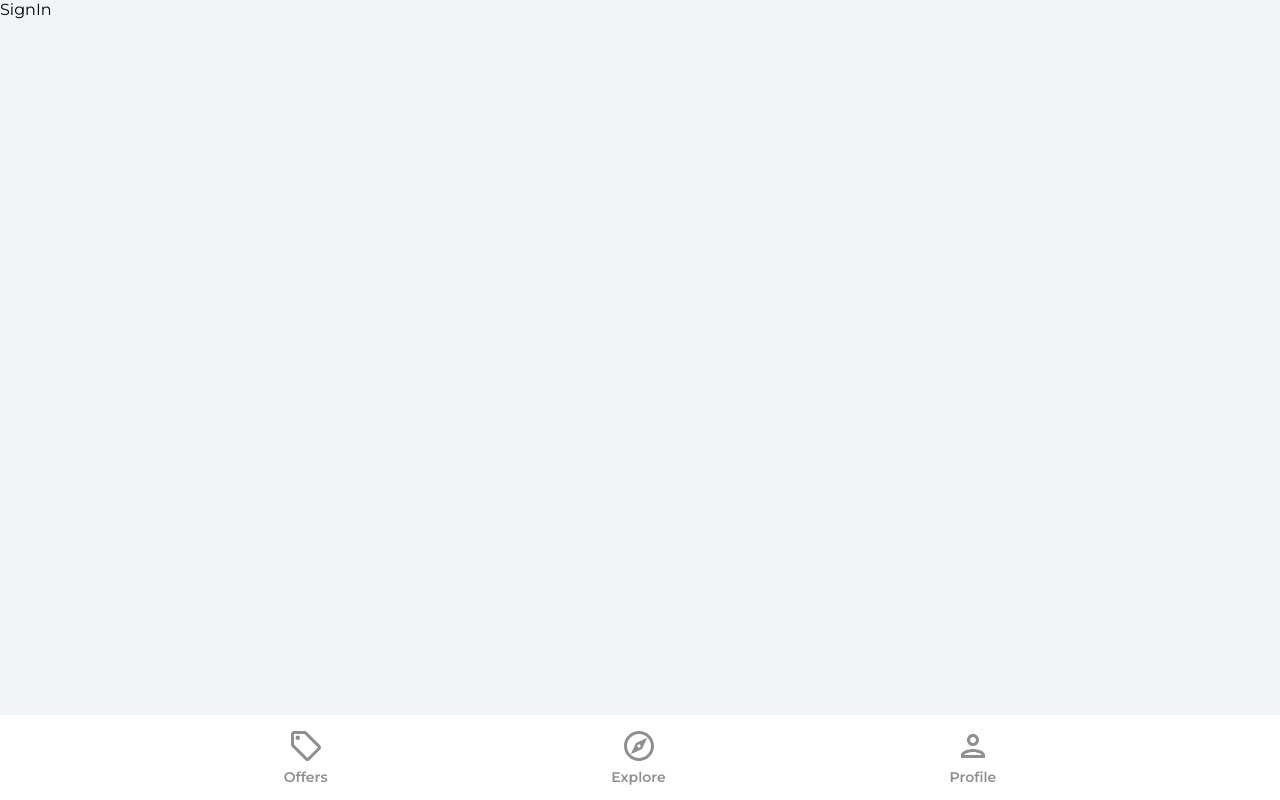
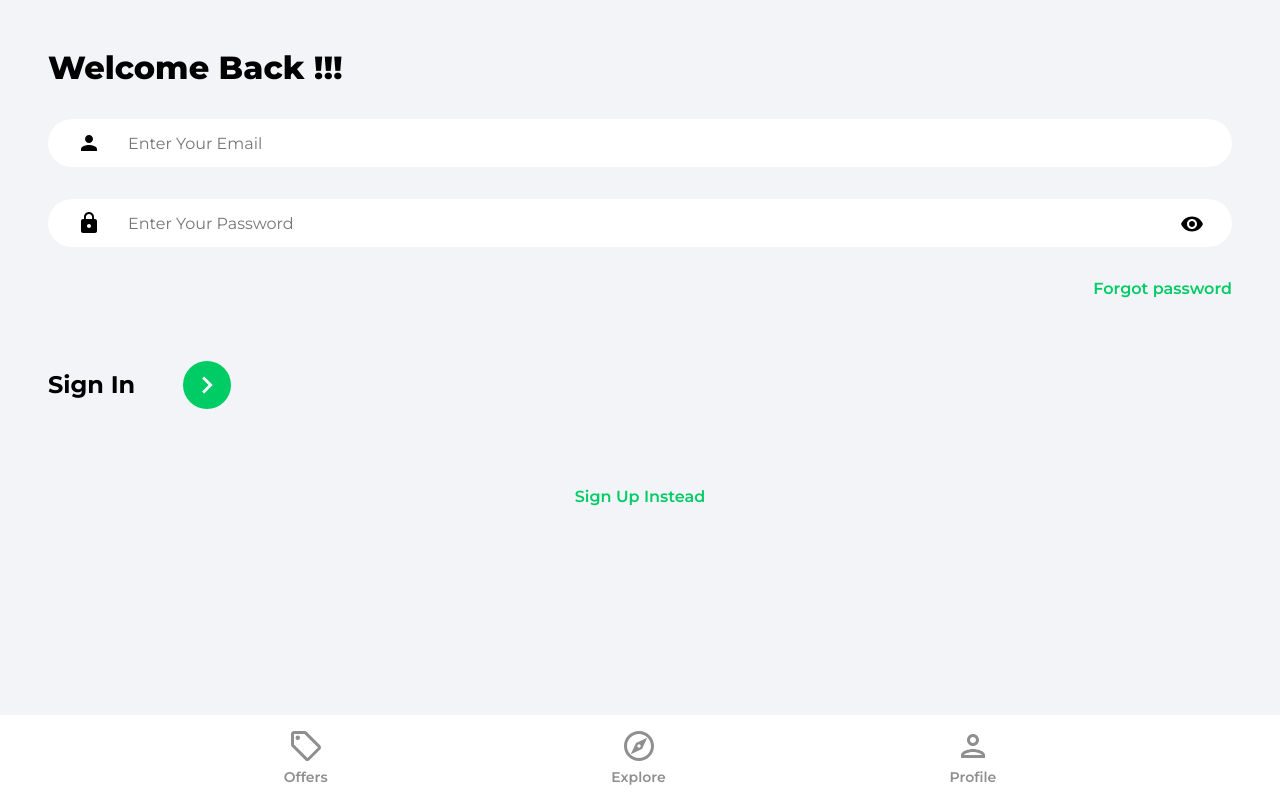
Before and after one commit to rawat-aryman/gharDekho, a React (Create React App) app: page /SignIn in a window 1280 px wide. Built offline with nearby package versions, Linux system fonts and the light colour scheme.

Commit message:
added toastify, signup, signin functionality and forms

```diff
--- a/package.json
+++ b/package.json
@@ -6,10 +6,12 @@
     "@testing-library/jest-dom": "^5.16.5",
     "@testing-library/react": "^13.4.0",
     "@testing-library/user-event": "^13.5.0",
+    "firebase": "^9.11.0",
     "react": "^18.2.0",
     "react-dom": "^18.2.0",
     "react-router-dom": "^6.4.2",
     "react-scripts": "5.0.1",
+    "react-toastify": "^9.0.8",
     "web-vitals": "^2.1.4"
   },
   "scripts": {
--- a/src/App.js
+++ b/src/App.js
@@ -1,4 +1,5 @@
 import {BrowserRouter as Router, Routes, Route} from 'react-router-dom';
+import { ToastContainer } from 'react-toastify';
 import Explore from './pages/Explore';
 import ForgotPassword from './pages/ForgotPassword';
 import Offers from './pages/Offers';
@@ -6,6 +7,7 @@ import Profile from './pages/Profile';
 import SignIn from './pages/SignIn';
 import SignUp from './pages/SignUp';
 import Navbar from './components/Navbar';
+import 'react-toastify/dist/ReactToastify.css'
 
 function App() {
   return (
@@ -17,10 +19,12 @@ function App() {
         <Route path='/Offers' element={<Offers/>} />
         <Route path='/Profile' element={<Profile/>} />
         <Route path='/SignIn' element={<SignIn/>} />
-        <Route path='/SignUp  ' element={<SignUp/>} />
+        <Route path='/SignUp' element={<SignUp/>} />
       </Routes>
 
       <Navbar/>
+
+      <ToastContainer />
     </Router>
   );
 }
--- a/src/firebase.config.js
+++ b/src/firebase.config.js
@@ -1,7 +1,7 @@
 // Import the functions you need from the SDKs you need
 import { initializeApp } from "firebase/app";
 import { getAnalytics } from "firebase/analytics";
-import { getFirestore } from 'firebase/Firestore';
+import { getFirestore } from 'firebase/firestore';
 // TODO: Add SDKs for Firebase products that you want to use
 // https://firebase.google.com/docs/web/setup#available-libraries
 
--- a/src/pages/Profile.jsx
+++ b/src/pages/Profile.jsx
@@ -1,9 +1,18 @@
-import React from 'react'
+import React,{useState, useEffect} from 'react'
+// import SignIn from './SignIn'
+import {getAuth} from 'firebase/auth';
+import { useNavigate } from 'react-router-dom';
 
 function Profile() {
-    return (
-        <div>Profile</div>
-    )
+
+
+    const [user, setUser] = useState(null);
+    const auth = getAuth();
+    const navigate = useNavigate();
+
+    if(auth.currentUser === null){
+        navigate('/SignIn');
+    }
 }
 
 export default Profile
--- a/src/pages/SignIn.jsx
+++ b/src/pages/SignIn.jsx
@@ -1,8 +1,84 @@
-import React from 'react'
+import React,{useState} from 'react';
+import {toast} from 'react-toastify';
+import {Link, useNavigate} from 'react-router-dom';
+import {getAuth , signInWithEmailAndPassword} from 'firebase/auth';
+import {ReactComponent as ArrowRightIcon} from '../assets/svg/keyboardArrowRightIcon.svg';
+import visbilityIcon from '../assets/svg/visibilityIcon.svg'
+// import { Toast } from 'react-toastify/dist/components';
 
 function SignIn() {
+
+    const [showPassword, setShowPassword] = useState(false);
+    const [formData, setFormData] = useState({
+        email : '',
+        password : ''
+    });
+
+    const {email , password} = formData;
+
+    const navigate = useNavigate();
+
+    const onChange = (e) => {
+
+        setFormData((prev) => ({
+            ...prev,
+            [e.target.id] : e.target.value,
+        }))
+    }
+
+    const vis = () => {
+        setShowPassword((prev) => !prev);
+    }
+
+    const onSubmit = async (e) => {
+        e.preventDefault();
+
+        try {
+            const auth = getAuth();
+
+            const userCredential = await signInWithEmailAndPassword(auth, email, password);
+
+            if(userCredential.user){
+                navigate('/Profile');
+            }
+        } catch (error) {
+            toast("Enter Correct Credentials")
+        }
+    }
+
     return (
-        <div>SignIn</div>
+        <>
+            <div className="pageContainer">
+                <header>
+                    <p className="pageHeader">Welcome Back !!!</p>
+                </header>
+
+                <main>
+                    <form onSubmit={onSubmit}>
+                        <input type="email" className="emailInput" placeholder='Enter Your Email' id='email' value={email} onChange = {onChange} />
+
+                        <div className="passwordInputDiv">
+                            <input type={showPassword ? 'text' : 'password'} className="passwordInput" placeholder='Enter Your Password' id='password' value = {password} onChange={onChange} />
+
+                            <img src={visbilityIcon} className='showPassword' alt="show password" onClick={vis} />
+                        </div>
+
+                        <Link to='/ForgotPassword' className='forgotPasswordLink'>Forgot password</Link>
+                        <div className="signInBar">
+                            <p className="signInText">Sign In</p>
+                            <button className="signInButton">
+                                <ArrowRightIcon fill='#ffffff' height='34px' width='34px' />
+                            </button>
+                        </div>
+                    </form>
+
+                </main>
+
+                {/* Google OAuth */}
+
+                <Link to='/SignUp' className='registerLink'>Sign Up Instead</Link>
+            </div>
+        </>
     )
 }
 
--- a/src/pages/SignUp.jsx
+++ b/src/pages/SignUp.jsx
@@ -1,8 +1,109 @@
-import React from 'react'
+import React,{useState} from 'react';
+import {toast} from 'react-toastify';
+import {Link, useNavigate} from 'react-router-dom';
+import {getAuth , createUserWithEmailAndPassword , updateProfile} from 'firebase/auth';
+import { setDoc , doc , serverTimestamp } from 'firebase/firestore';
+import { db } from '../firebase.config';
+import {ReactComponent as ArrowRightIcon} from '../assets/svg/keyboardArrowRightIcon.svg';
+import visbilityIcon from '../assets/svg/visibilityIcon.svg'
+import { async } from '@firebase/util';
 
 function SignUp() {
+
+    const [showPassword, setShowPassword] = useState(false);
+    const [formData, setFormData] = useState({
+        name : '',
+        email : '',
+        password : '',
+    });
+
+    const { name , email , password} = formData;
+
+    const navigate = useNavigate();
+
+    const onChange = (e) => {
+
+        setFormData((prev) => ({
+            ...prev,
+            [e.target.id] : e.target.value,
+        }))
+    }
+
+    const vis = () => {
+        setShowPassword((prev) => !prev);
+    }
+
+    const onSubmit = async (e) => {
+        e.preventDefault();
+
+        try {
+            const auth = getAuth()
+
+            const userCredential = await createUserWithEmailAndPassword(
+                auth,
+                email,
+                password
+            )
+
+            const user = userCredential.user
+
+            updateProfile(auth.currentUser, {
+                displayName: name,
+            })
+
+            //   const formDataCopy = { ...formData }
+            //   delete formDataCopy.password
+            //   formDataCopy.timestamp = serverTimestamp()
+
+            //   await setDoc(doc(db, 'users', user.uid), formDataCopy)
+
+            const formDataCopy = {...formData};
+            delete formDataCopy.password;
+            formDataCopy.timestamp = serverTimestamp();
+
+            await setDoc(doc(db, "users", user.uid) , formDataCopy);
+
+            navigate('/')
+        } catch (error) {
+            toast('something went wrong')
+        }
+    }
+
     return (
-        <div>SignUp</div>
+        <>
+            <div className="pageContainer">
+                <header>
+                    <p className="pageHeader">Welcome Back !!!</p>
+                </header>
+
+                <main>
+                    <form onSubmit={onSubmit}>
+                        <input type="name" className="nameInput" placeholder='Enter Your name' id='name' value={name} onChange = {onChange} />
+
+                        <input type="email" className="emailInput" placeholder='Enter Your Email' id='email' value={email} onChange = {onChange} />
+
+                        <div className="passwordInputDiv">
+                            <input type={showPassword ? 'text' : 'password'} className="passwordInput" placeholder='Enter Your Password' id='password' value = {password} onChange={onChange} />
+
+                            <img src={visbilityIcon} className='showPassword' alt="show password" onClick={vis} />
+                        </div>
+{/*
+                        <Link to='/ForgotPassword' className='forgotPasswordLink'>Forgot password</Link> */}
+                    <div className="signUpBar">
+                        <p className="signUpText">Sign Up</p>
+                        <button className="signUpButton">
+                            <ArrowRightIcon fill='#ffffff' height='34px' width='34px' />
+                        </button>
+                    </div>
+                    </form>
+
+                </main>
+
+                {/* Google OAuth */}
+
+                <Link to='/SignIn' className='registerLink'>Sign In Instead</Link>
+            </div>
+        </>
     )
 }
 
```
Also changed, not shown: 1 other file (tests, documents, lock files or other folders).
